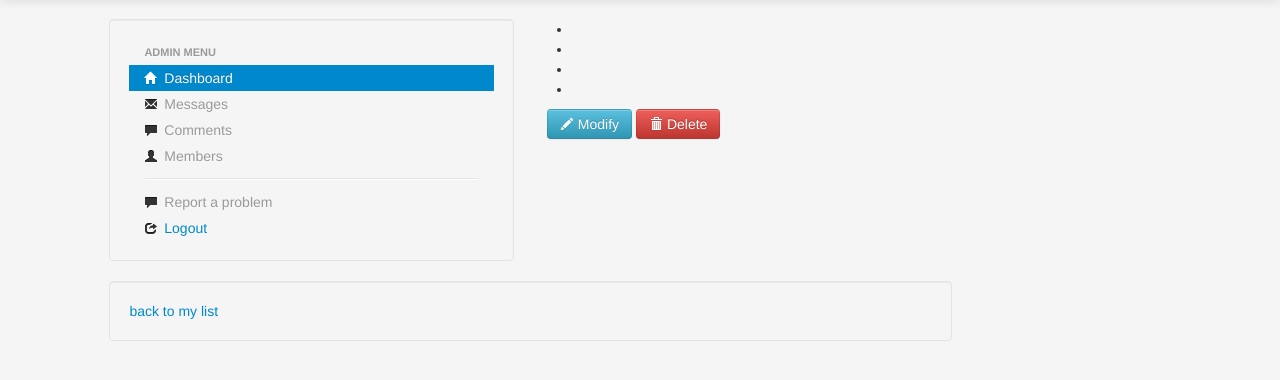
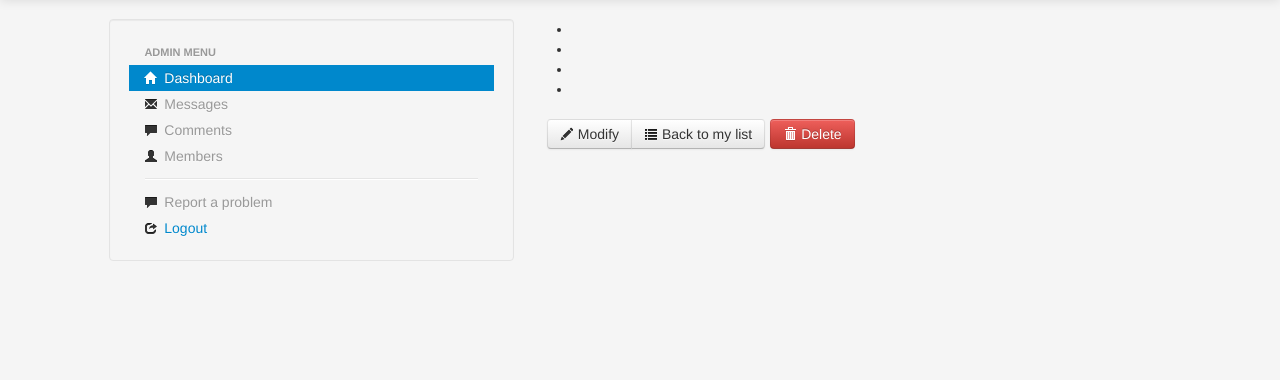
Before and after one commit to billgsm/english_level, a Django app: template following_level/templates/dydict/dict_detail.html in a window 1280 px wide. Shown: the part 41-421 px from the top of the page. Run offline with Django 3.2, Linux system fonts and the light colour scheme; the template is opened without the code that fills it, so the values that code supplies are empty; some libraries are stand-ins or nearby versions.

Commit message:
Enhancement in the interfaces

```diff
--- a/following_level/static/style.css
+++ b/following_level/static/style.css
@@ -235,3 +235,7 @@ div.accordion-group {
      -moz-border-radius: 30px;
           border-radius: 30px;*/
 }
+
+div.custom-grid {
+  margin-top: 10px;
+}
--- /dev/null
+++ b/following_level/templates/blocks/buttons_path.html
@@ -0,0 +1,11 @@
+<div class="row-fluid">
+  <div class="btn-toolbar span12">
+    <div class="btn-group">
+      <a href="{% url 'update' pk=object.pk %}" class="btn"><i class="icon-pencil"></i> Modify</a>
+      <a href="{% url 'list' %}" class="btn"><i class="icon-list"></i> Back to my list</a>
+    </div>
+    <div class="btn-group">
+      <a class="btn btn-danger" href="{% url 'delete' pk=object.pk %}"><i class="icon-trash icon-white"></i> Delete</a>
+    </div>
+  </div>
+</div>
--- a/following_level/templates/dydict/dict_detail.html
+++ b/following_level/templates/dydict/dict_detail.html
@@ -13,14 +13,8 @@
       <li class="info3">{{ object.user_def }}</li>
       <li class="info4">{{ object.word_ref }}</li>
     </ul>
-    <a href="{% url 'update' pk=object.pk %}" class="btn btn-info"><i class="icon-pencil icon-white"></i> Modify</a>
-    <a class="btn btn-danger" href="{% url 'delete' pk=object.pk %}"><i class="icon-trash icon-white"></i> Delete</a>
+    {% include 'blocks/buttons_path.html' %}
   </div>
-  <div class="span1"></div>
-</div>
-<div class="row-fluid">
-  <div class="well span8 offset1">
-    <a href="{% url 'list' %}">back to my list</a>
-  </div>
+  <div class="span3"></div>
 </div>
 {% endblock %}
```
Also changed, not shown: following_level/templates/dydict/dict_confirm_delete.html (+10 -8 lines), following_level/templates/dydict/dict_form.html (+6 -2 lines).
